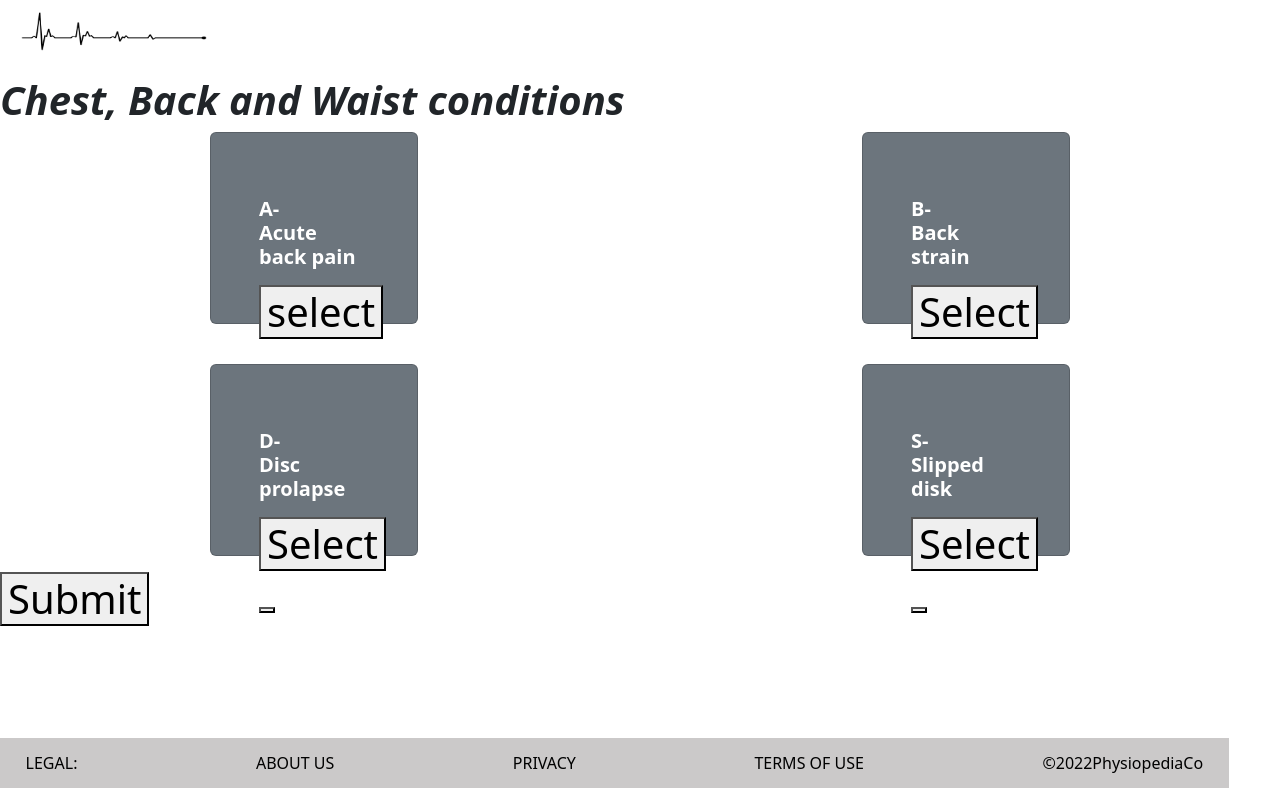
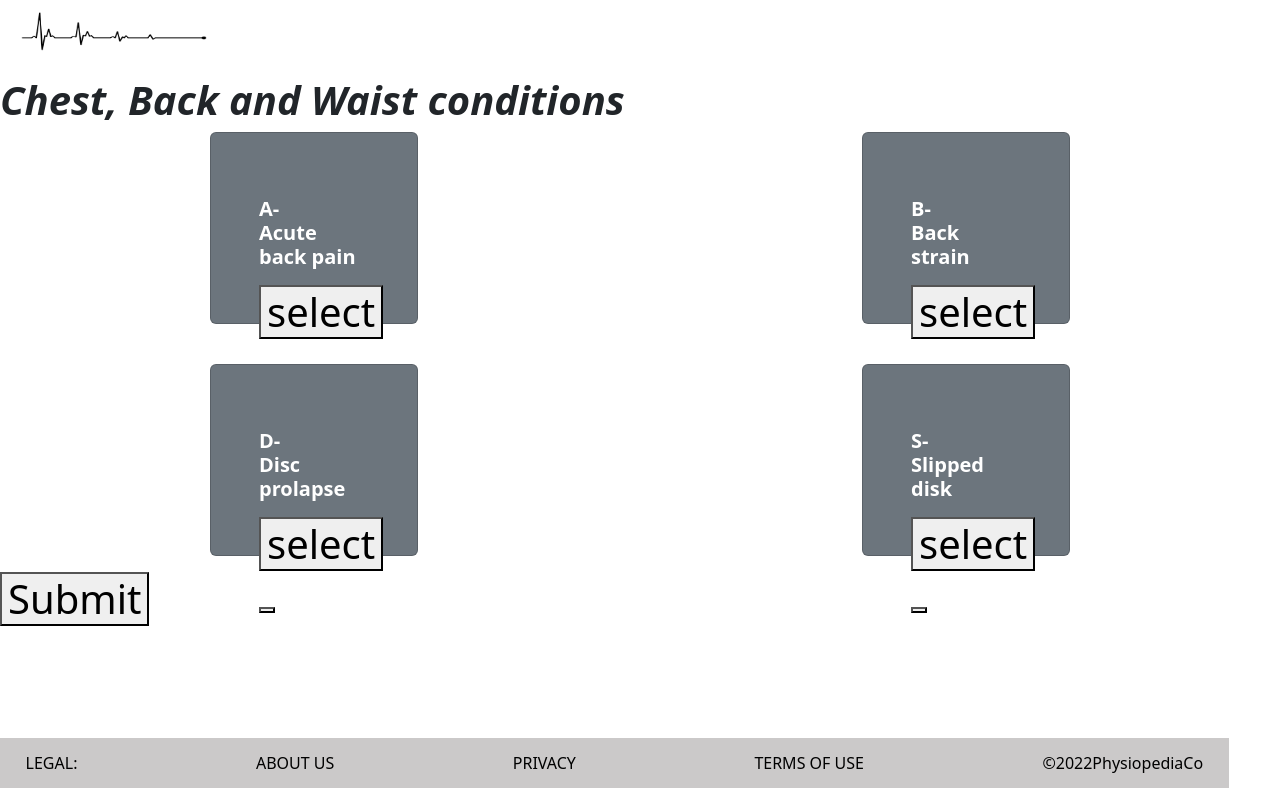
Before and after one commit to heidityx/PhysiopediaCo, a Django app: page /selections-ChestBackWaist/ in a window 1280 px wide. Shown: the part 62-850 px from the top of the page. Run offline with Django 4.2, Linux system fonts and the light colour scheme; some libraries are stand-ins or nearby versions.

```diff
--- a/physiopediaWeb/physioApp/templates/selectChestBackWaist.html
+++ b/physiopediaWeb/physioApp/templates/selectChestBackWaist.html
@@ -57,7 +57,7 @@
                           <div id="bodyPartExercise2">
                             <p><strong><h5>B- <br>Back strain</h5></strong></p>
                               </div>
-                             <button class="sel" type="button" onclick="changeColor2()">Select<button>
+                             <button class="sel" type="button" onclick="changeColor2()">select<button>
 
                         </div>
                       </div>
@@ -70,7 +70,7 @@
                           <div id="bodyPartExercise3">
                             <p><strong><h5>D- <br>Disc prolapse</h5></strong></p>
                               </div>
-                             <button class="sel" type="button" onclick="changeColor3()">Select<button>
+                             <button class="sel" type="button" onclick="changeColor3()">select<button>
                         </div>
                       </div>
                     </div>
@@ -79,10 +79,10 @@
 
                         <div class="card-body p-5">
 
-                          <div id="bodyPartExercise3">
+                          <div id="bodyPartExercise4">
                             <p><strong><h5>S- <br>Slipped disk</h5></strong></p>
                               </div>
-                             <button class="sel" type="button" onclick="changeColor4()">Select<button>
+                             <button class="sel" type="button" onclick="changeColor4()">select<button>
                         </div>
                       </div>
                     </div>
```
Also changed, not shown: physiopediaWeb/physioApp/templates/selectHeadNeckShoulder.html (+5 -14 lines).
